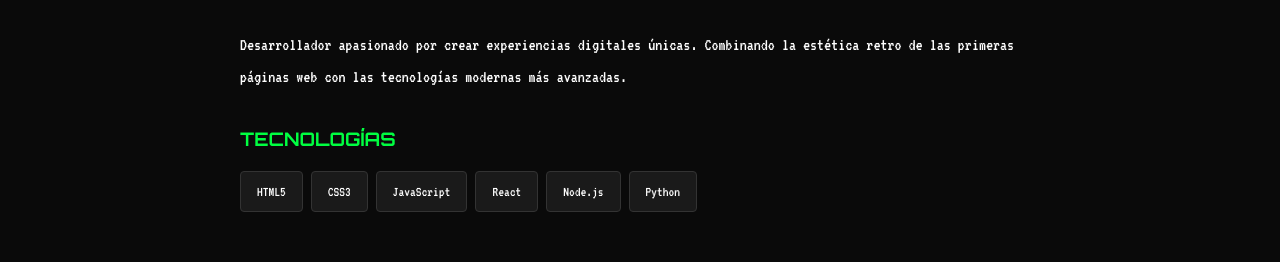
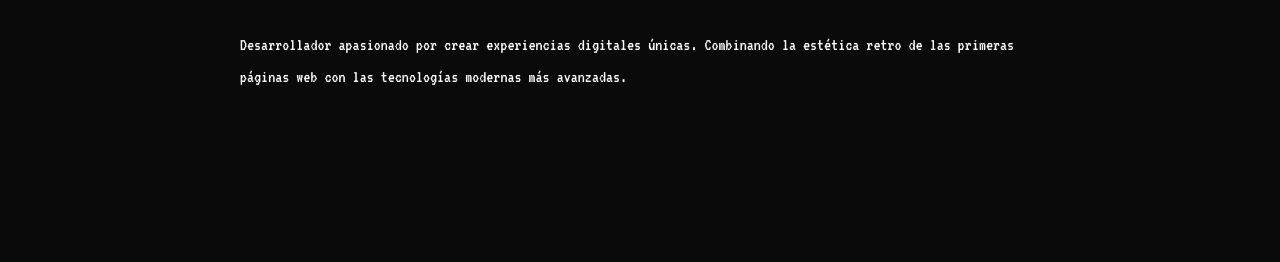
Before and after one commit to FBotija/FBotija.github.io, a plain HTML site: page index.html in a window 1280 px wide. Shown: the part 980-1242 px from the top of the page. Drawn offline with Linux system fonts and the light colour scheme.

Commit message:
Update index.html

```diff
--- a/index.html
+++ b/index.html
@@ -53,17 +53,6 @@
                         <p>Desarrollador apasionado por crear experiencias digitales únicas.
                            Combinando la estética retro de las primeras páginas web con las
                            tecnologías modernas más avanzadas.</p>
-                        <div class="skills">
-                            <h3>TECNOLOGÍAS</h3>
-                            <div class="skill-tags">
-                                <span class="skill-tag">HTML5</span>
-                                <span class="skill-tag">CSS3</span>
-                                <span class="skill-tag">JavaScript</span>
-                                <span class="skill-tag">React</span>
-                                <span class="skill-tag">Node.js</span>
-                                <span class="skill-tag">Python</span>
-                            </div>
-                        </div>
                     </div>
                 </div>
             </section>
```
